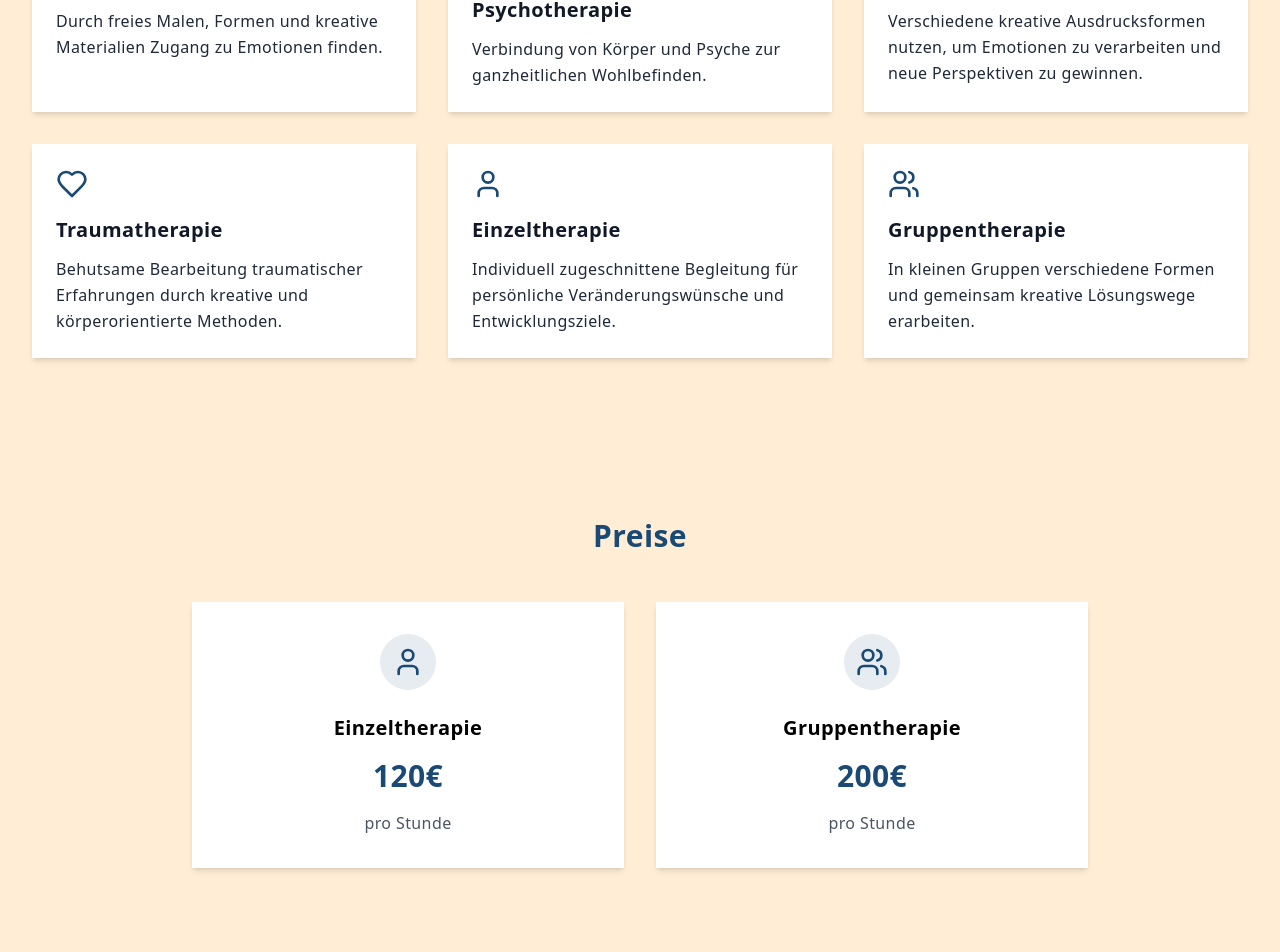
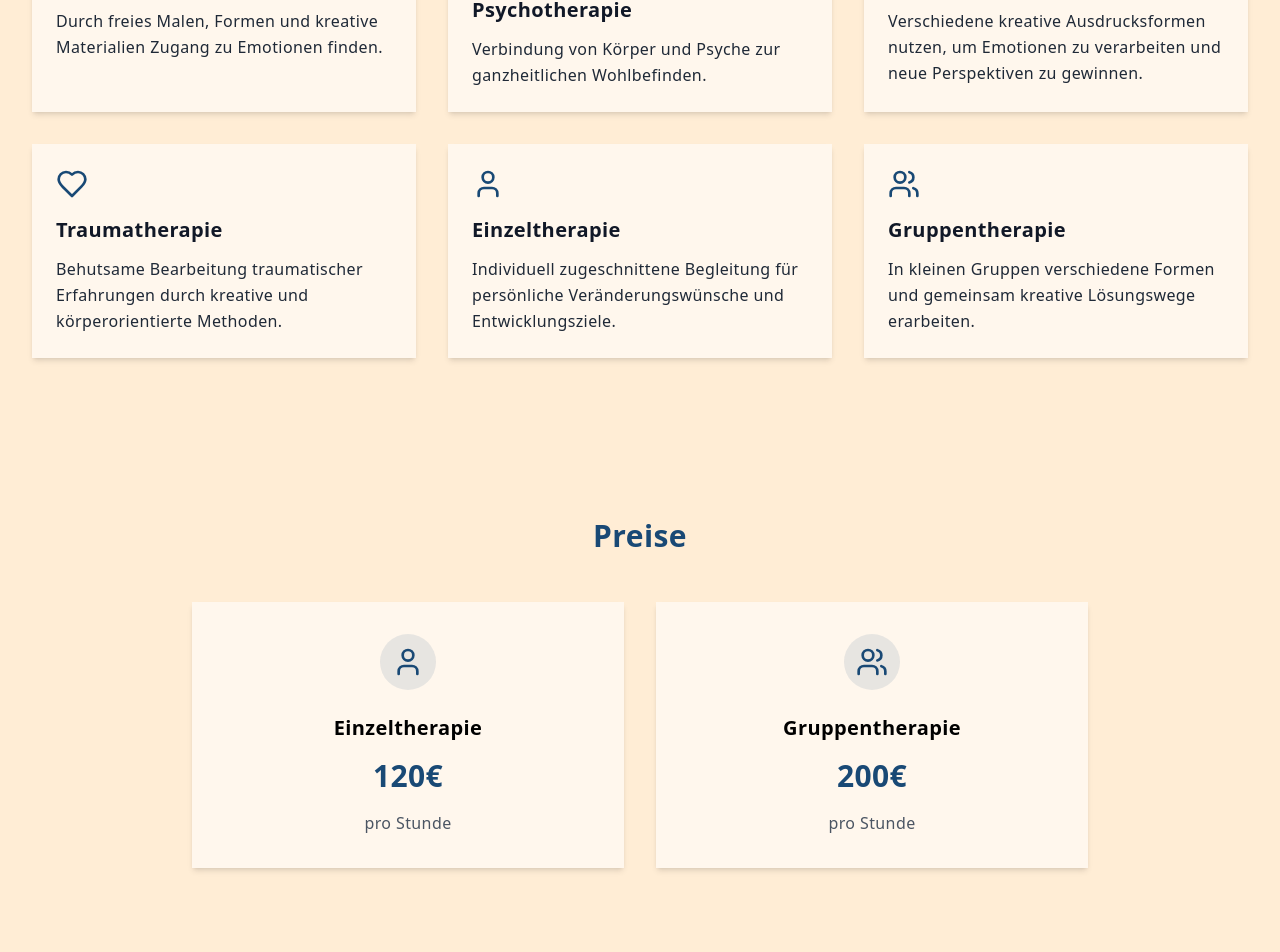
Before and after one commit to antonmarshall/andrea_wennecke, a React (Vite) app: page / in a window 1280 px wide. Shown: the part 1651-2603 px from the top of the page. Built offline with nearby package versions, Linux system fonts and the light colour scheme.

Commit message:
Visual edit in Lovable
Edited UI in Lovable

```diff
--- a/src/components/AboutSection.tsx
+++ b/src/components/AboutSection.tsx
@@ -9,7 +9,7 @@ const AboutCard = ({
   title: string;
   description: string;
 }) => {
-  return <div className="p-4 rounded-lg shadow-md flex flex-col sm:flex-row gap-4 items-start transition-all duration-300 hover:shadow-lg mx-[30px] px-[16px] py-0 my-[10px] bg-zinc-100">
+  return <div className="p-4 rounded-lg shadow-md flex flex-col sm:flex-row gap-4 items-start transition-all duration-300 hover:shadow-lg mx-[30px] px-[16px] py-0 my-[10px] bg-orange-50">
       <div className="text-therapyBlue">
         {icon}
       </div>
--- a/src/components/ContactSection.tsx
+++ b/src/components/ContactSection.tsx
@@ -62,22 +62,22 @@ const ContactSection = () => {
             <form className="space-y-4">
               <div>
                 <label htmlFor="name" className="block text-sm font-medium text-gray-700 mb-1">Name</label>
-                <input id="name" type="text" className="w-full px-4 py-2 border border-gray-300 rounded-md shadow-sm focus:ring-therapyBlue focus:border-therapyBlue" placeholder="Ihr Name" />
+                <input id="name" type="text" placeholder="Ihr Name" className="w-full px-4 py-2 border border-gray-300 rounded-md shadow-sm focus:ring-therapyBlue focus:border-therapyBlue bg-orange-50" />
               </div>
 
               <div>
                 <label htmlFor="email" className="block text-sm font-medium text-gray-700 mb-1">E-Mail</label>
-                <input id="email" type="email" className="w-full px-4 py-2 border border-gray-300 rounded-md shadow-sm focus:ring-therapyBlue focus:border-therapyBlue" placeholder="Ihre E-Mail" />
+                <input id="email" type="email" placeholder="Ihre E-Mail" className="w-full px-4 py-2 border border-gray-300 rounded-md shadow-sm focus:ring-therapyBlue focus:border-therapyBlue bg-orange-50" />
               </div>
 
               <div>
                 <label htmlFor="subject" className="block text-sm font-medium text-gray-700 mb-1">Betreff</label>
-                <input id="subject" type="text" className="w-full px-4 py-2 border border-gray-300 rounded-md shadow-sm focus:ring-therapyBlue focus:border-therapyBlue" placeholder="Betreff Ihrer Nachricht" />
+                <input id="subject" type="text" placeholder="Betreff Ihrer Nachricht" className="w-full px-4 py-2 border border-gray-300 rounded-md shadow-sm focus:ring-therapyBlue focus:border-therapyBlue bg-orange-50" />
               </div>
 
               <div>
                 <label htmlFor="message" className="block text-sm font-medium text-gray-700 mb-1">Nachricht</label>
-                <textarea id="message" rows={5} className="w-full px-4 py-2 border border-gray-300 rounded-md shadow-sm focus:ring-therapyBlue focus:border-therapyBlue" placeholder="Ihre Nachricht"></textarea>
+                <textarea id="message" rows={5} placeholder="Ihre Nachricht" className="w-full px-4 py-2 border border-gray-300 rounded-md shadow-sm focus:ring-therapyBlue focus:border-therapyBlue bg-orange-50"></textarea>
               </div>
 
               <button type="submit" className="w-full bg-therapyBlue text-white py-3 px-4 rounded-md hover:bg-blue-800 transition duration-300">
--- a/src/components/Hero.tsx
+++ b/src/components/Hero.tsx
@@ -9,7 +9,7 @@ const Hero = () => {
       });
     }
   };
-  return <section id="home" className="relative min-h-[600px] flex items-center bg-gradient-to-b from-therapyBlue/20 to-transparent bg-orange-100">
+  return <section id="home" className="relative min-h-[600px] flex items-center bg-gradient-to-b from-therapyBlue/20 to-transparent bg-orange-50">
       <div className="container mx-auto px-8 grid grid-cols-1 md:grid-cols-2 gap-8 items-center bg-orange-100">
         <div className="max-w-2xl mx-[30px]">
           <h1 className="text-5xl font-bold mb-2 text-therapyBlue mx-0">Andrea Wennecke</h1>
--- a/src/components/Prices.tsx
+++ b/src/components/Prices.tsx
@@ -5,7 +5,7 @@ const Prices = () => {
       <div className="container mx-auto px-4">
         <h2 className="text-3xl font-bold text-center mb-12 text-therapyBlue">Preise</h2>
         <div className="grid grid-cols-1 md:grid-cols-2 gap-8 max-w-4xl mx-auto">
-          <div className="bg-white p-8 rounded-lg shadow-md hover:shadow-lg transition-shadow duration-300">
+          <div className="p-8 rounded-lg shadow-md hover:shadow-lg transition-shadow duration-300 bg-orange-50">
             <div className="flex items-center justify-center mb-6">
               <div className="p-3 bg-therapyBlue/10 rounded-full">
                 <User size={32} className="text-therapyBlue" />
@@ -16,7 +16,7 @@ const Prices = () => {
             <p className="text-gray-600 text-center">pro Stunde</p>
           </div>
 
-          <div className="bg-white p-8 rounded-lg shadow-md hover:shadow-lg transition-shadow duration-300">
+          <div className="p-8 rounded-lg shadow-md hover:shadow-lg transition-shadow duration-300 bg-orange-50">
             <div className="flex items-center justify-center mb-6">
               <div className="p-3 bg-therapyBlue/10 rounded-full">
                 <Users size={32} className="text-therapyBlue" />
--- a/src/components/TherapyServices.tsx
+++ b/src/components/TherapyServices.tsx
@@ -10,7 +10,7 @@ const TherapyCard = ({
   title,
   description
 }: TherapyCardProps) => {
-  return <div className="bg-white p-6 rounded-lg shadow-md h-full transition-all duration-300 hover:shadow-lg hover:bg-gray-50">
+  return <div className="p-6 rounded-lg shadow-md h-full transition-all duration-300 hover:shadow-lg bg-orange-50">
       <div className="text-therapyBlue mb-4">{icon}</div>
       <h3 className="text-xl font-semibold mb-3 text-gray-900">{title}</h3>
       <p className="text-gray-800">{description}</p>
```
